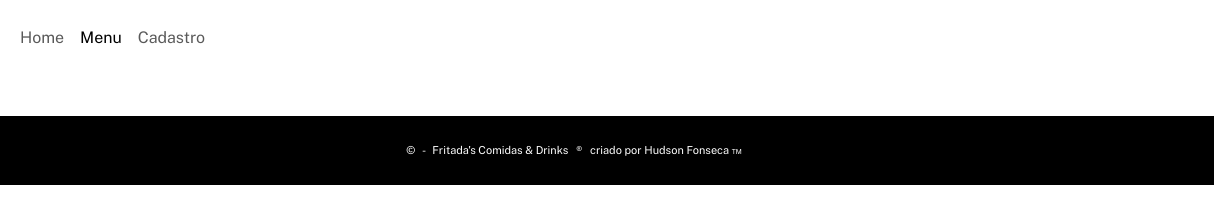
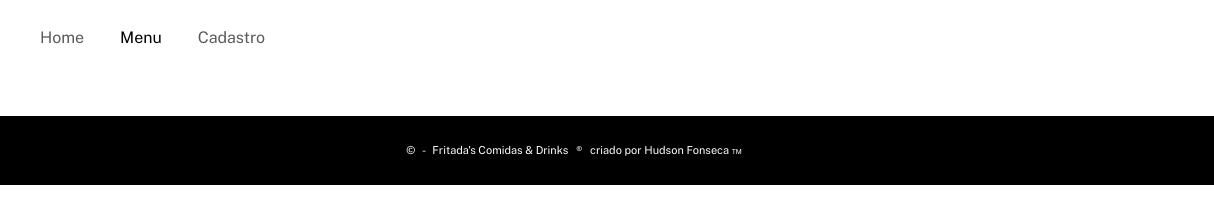
Before and after one commit to hudsonvf/estacio, a plain HTML site: page menu.html in a window 1280 px wide. Shown: the full height of the page, 66-1280 px from the left. Drawn offline with nearby package versions, Linux system fonts and the light colour scheme.

Commit message:
Update menu.html

```diff
--- a/menu.html
+++ b/menu.html
@@ -48,9 +48,9 @@
           </button>
           <div class="collapse navbar-collapse" id="navbarNavAltMarkup">
             <div class="navbar-nav">
-              <a class="nav-link" href="./index.html">Home</a>
-              <a class="nav-link active" aria-current="page" href="#">Menu</a>
-              <a class="nav-link" href="./cadastro.html">Cadastro</a>
+              <a class="nav-link a-navbar" href="./index.html">Home</a>
+              <a class="nav-link active a-navbar" aria-current="page" href="#">Menu</a>
+              <a class="nav-link a-navbar" href="./cadastro.html">Cadastro</a>
             </div>
           </div>
         </div>
```
